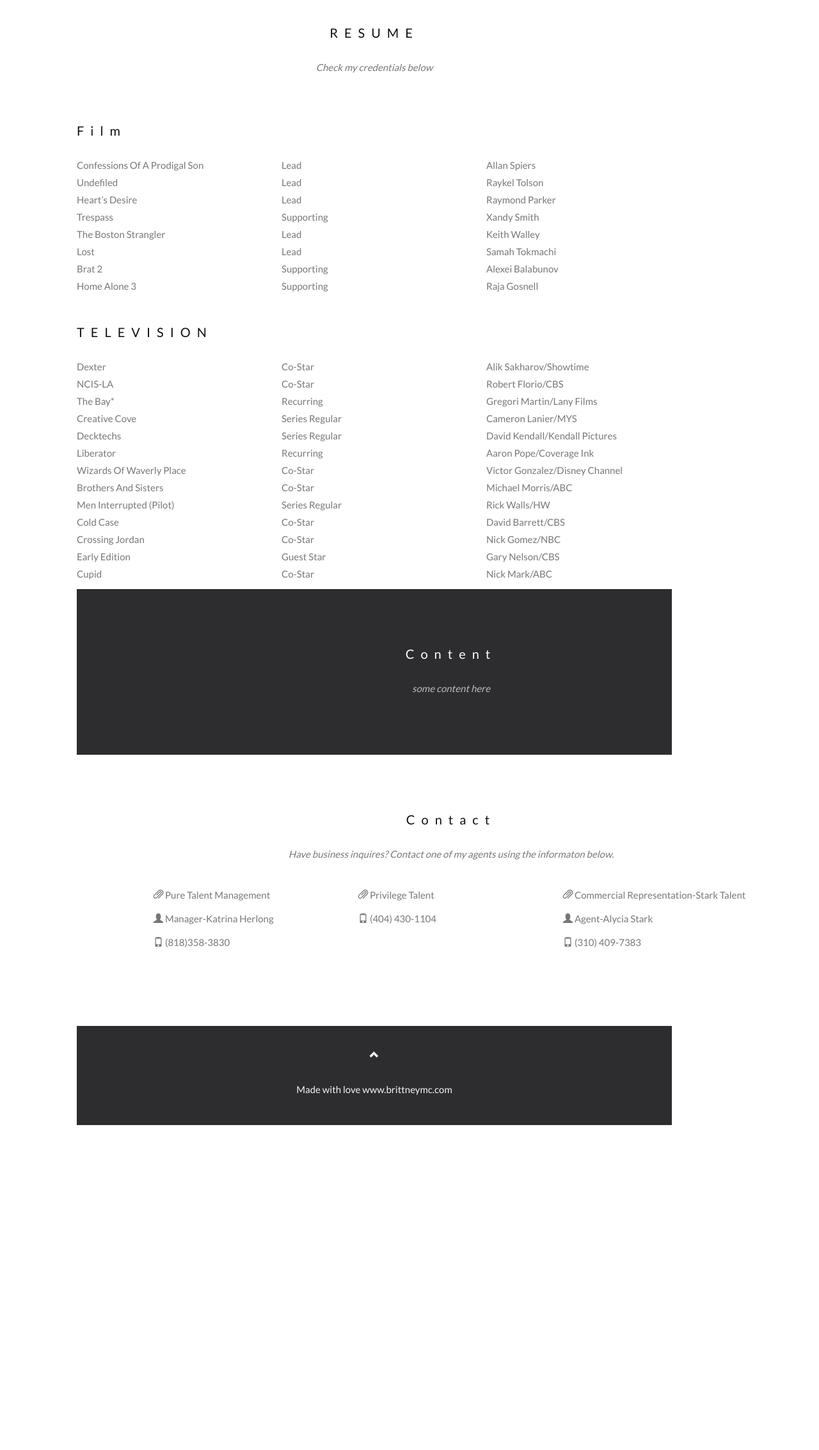
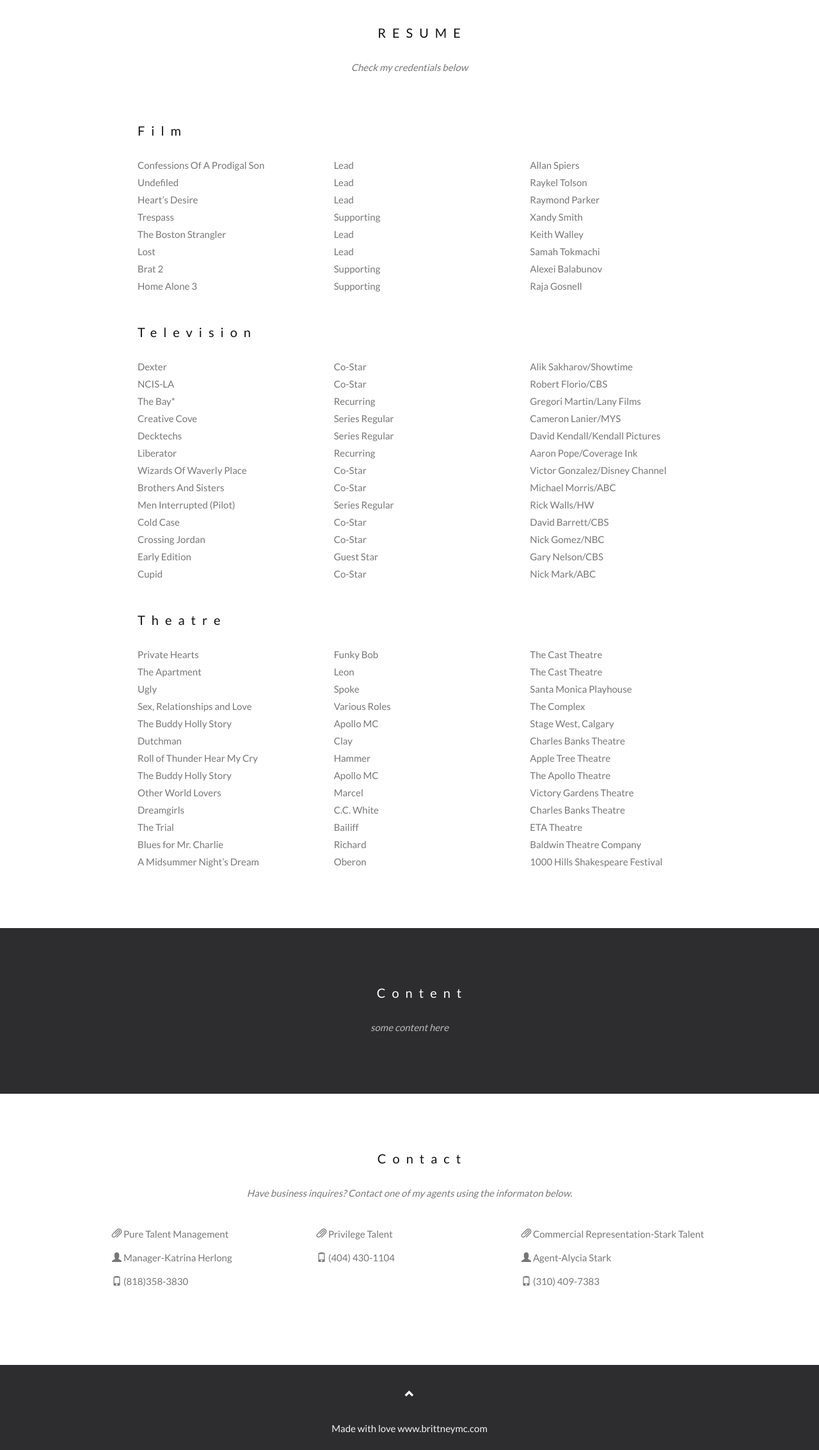
Before and after one commit to SeanP1tt/Brit-Website, a PHP site: page /resume.php in a window 1280 px wide. Shown: the part 50-2317 px from the top of the page at 64% size. Before the commit the page ends 1809 px from the top, so only its background shows below. Run offline with PHP 8.4, Linux system fonts and the light colour scheme; some libraries are stand-ins or nearby versions.

Commit message:
added content to resume

```diff
--- a/PHP/resume.php
+++ b/PHP/resume.php
@@ -65,7 +65,7 @@
         </p></div>
 </div>
     <br>
-     <h3>TELEVISION</h3>
+     <h3>Television</h3>
     <div class="row">
     <div class="col-sm-4" ><p>
 Dexter<br>
@@ -112,6 +112,56 @@
 Gary Nelson/CBS<br>
 Nick Mark/ABC
     </p></div>
+    </div>
+    <br>
+     <h3>Theatre</h3>
+    <div class="row">
+    <div class="col-sm-4" ><p>
+Private Hearts<br>
+The Apartment<br>
+Ugly<br>
+Sex, Relationships and Love<br>
+The Buddy Holly Story<br>
+Dutchman<br>
+Roll of Thunder Hear My Cry<br>
+The Buddy Holly Story<br>
+Other World Lovers<br>
+Dreamgirls<br>
+The Trial<br>
+Blues for Mr. Charlie<br>
+A Midsummer Night’s Dream
+        </p></div>
+<div class="col-sm-4" ><p>
+    Funky Bob<br>
+Leon<br>
+Spoke<br>
+Various Roles<br>
+Apollo MC<br>
+Clay<br>
+Hammer<br>
+Apollo MC<br>
+Marcel<br>
+C.C. White<br>
+Bailiff<br>
+Richard<br>
+Oberon
+    </p></div>
+<div class="col-sm-4" ><p>
+The Cast Theatre<br>
+The Cast Theatre<br>
+Santa Monica Playhouse<br>
+The Complex<br>
+Stage West, Calgary<br>
+Charles Banks Theatre<br>
+Apple Tree Theatre<br>
+The Apollo Theatre<br>
+Victory Gardens Theatre<br>
+Charles Banks Theatre<br>
+ETA Theatre<br>
+Baldwin Theatre Company<br>
+1000 Hills Shakespeare Festival<br>
+    </p></div>
+    </div>
     </div>
 <!-- end RESUME section -->
 
--- a/PHP/stylesheet.css
+++ b/PHP/stylesheet.css
@@ -148,6 +148,10 @@
   height:600px;
 }
 
-#resume {
-    margin: 0;
+#resume > .row {
+    padding-left: 40px;
 }
+
+h3 {
+    padding-left: 40px;
+}
```
